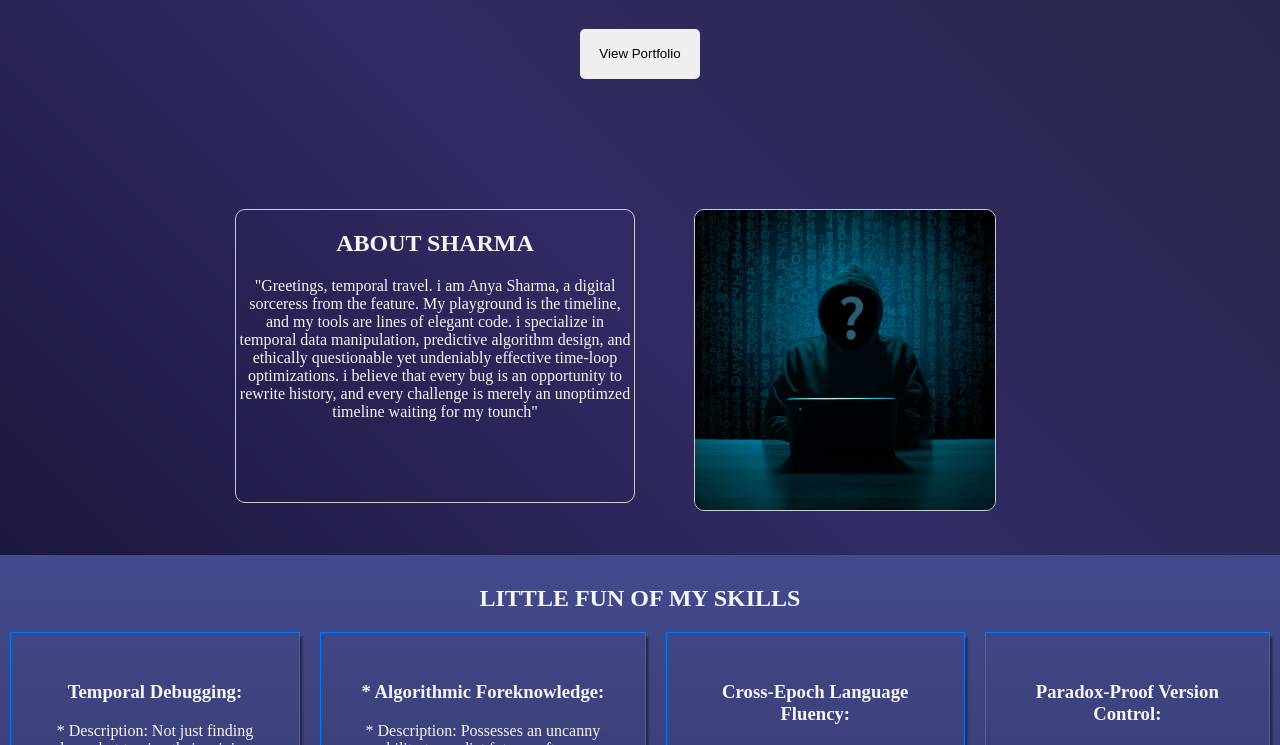
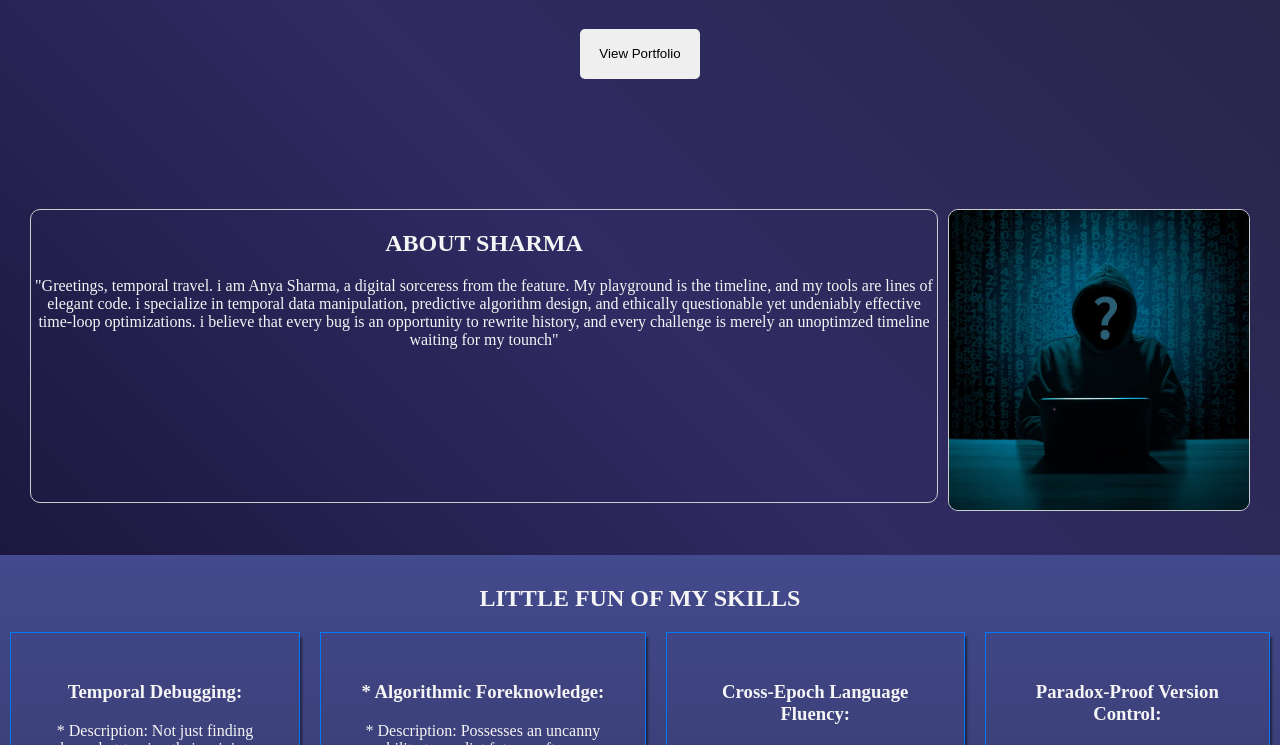
Before and after one commit to mastergoldest/i-am-sharma-chrono-coder, a plain HTML site: page index.html/index.html in a window 1280 px wide. Shown: the part 502-1247 px from the top of the page. Drawn offline with Linux system fonts and the light colour scheme; a web font is replaced by a local one.

Commit message:
index.html

```diff
--- a/index.html/main.css
+++ b/index.html/main.css
@@ -182,7 +182,7 @@ text-align: center;
    .about{
     animation:zoom 2s linear;
     display: grid;
-    grid-template-columns: repeat(2, 400px);
+    grid-template-columns: repeat(2, auto);
     gap: 10px;
 }
 .grider{
```
